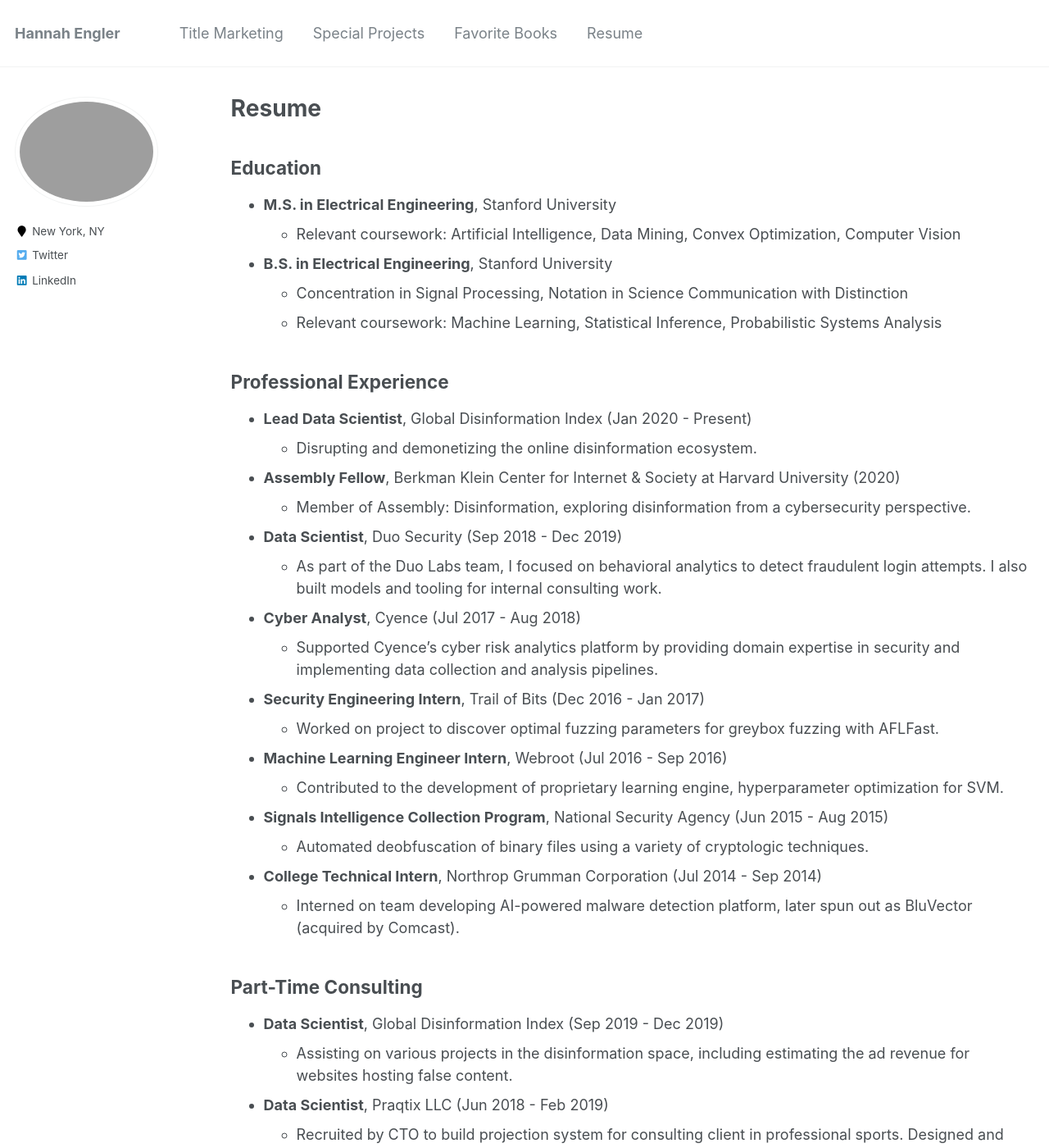
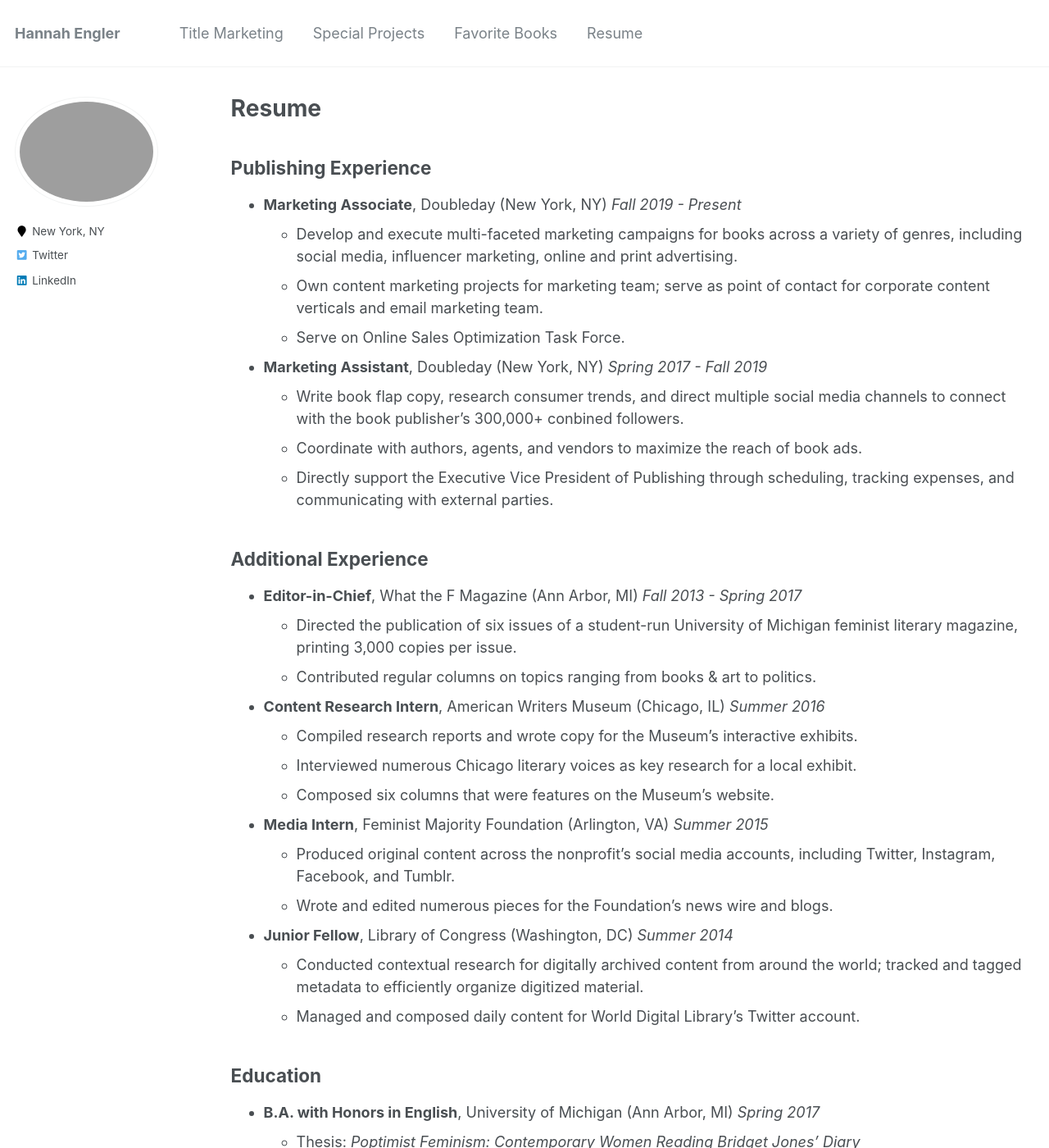
Before and after one commit to hannahmengler/hannahmengler.github.io, a Jekyll site: the page built from _pages/resume.md, in a window 1280 px wide and 1400 px high. Shown: the whole window at 82% size. Built offline with Jekyll 4.4.1, drawn with Linux system fonts in a browser that asks for light colours; some of the changed text lies outside the part shown.

Commit message:
Updated resume and renamed reading page

```diff
--- a/_pages/resume.md
+++ b/_pages/resume.md
@@ -9,58 +9,48 @@ redirect_from:
 
 {% include base_path %}
 
+
+## Publishing Experience
+
+* **Marketing Associate**, Doubleday (New York, NY) _Fall 2019 - Present_
+  * Develop and execute multi-faceted marketing campaigns for books across a variety of genres, including social media, influencer marketing, online and print advertising.
+  * Own content marketing projects for marketing team; serve as point of contact for corporate content verticals and email marketing team.
+  * Serve on Online Sales Optimization Task Force.
+
+* **Marketing Assistant**, Doubleday (New York, NY) _Spring 2017 - Fall 2019_
+  * Write book flap copy, research consumer trends, and direct multiple social media channels to connect with the book publisher's 300,000+ conbined followers.
+  * Coordinate with authors, agents, and vendors to maximize the reach of book ads.
+  * Directly support the Executive Vice President of Publishing through scheduling, tracking expenses, and communicating with external parties.
+
+## Additional Experience
+
+* **Editor-in-Chief**, What the F Magazine (Ann Arbor, MI) _Fall 2013 - Spring 2017_
+  * Directed the publication of six issues of a student-run University of Michigan feminist literary magazine, printing 3,000 copies per issue.
+  * Contributed regular columns on topics ranging from books & art to politics.
+
+* **Content Research Intern**, American Writers Museum (Chicago, IL) _Summer 2016_
+  * Compiled research reports and wrote copy for the Museum's interactive exhibits.
+  * Interviewed numerous Chicago literary voices as key research for a local exhibit.
+  * Composed six columns that were features on the Museum's website.
+
+* **Media Intern**, Feminist Majority Foundation (Arlington, VA) _Summer 2015_
+  * Produced original content across the nonprofit's social media accounts, including Twitter, Instagram, Facebook, and Tumblr.
+  * Wrote and edited numerous pieces for the Foundation's news wire and blogs.
+
+* **Junior Fellow**, Library of Congress (Washington, DC) _Summer 2014_
+  * Conducted contextual research for digitally archived content from around the world; tracked and tagged metadata to efficiently organize digitized material.
+  * Managed and composed daily content for World Digital Library's Twitter account.
+
 ## Education
 
-* **M.S. in Electrical Engineering**, Stanford University
-  * Relevant coursework: Artificial Intelligence, Data Mining, Convex Optimization, Computer Vision
-* **B.S. in Electrical Engineering**, Stanford University
-  * Concentration in Signal Processing, Notation in Science Communication with Distinction
-  * Relevant coursework: Machine Learning, Statistical Inference, Probabilistic Systems Analysis
+* **B.A. with Honors in English**, University of Michigan (Ann Arbor, MI) _Spring 2017_
+  * Thesis: _Poptimist Feminism: Contemporary Women Reading Bridget Jones' Diary_
+  * GPA: 3.6/4.0
 
-
-## Professional Experience
-
-* **Lead Data Scientist**, Global Disinformation Index (Jan 2020 - Present)
-  * Disrupting and demonetizing the online disinformation ecosystem.
-
-* **Assembly Fellow**, Berkman Klein Center for Internet & Society at Harvard University (2020)
-  * Member of Assembly: Disinformation, exploring disinformation from a cybersecurity perspective.
-
-* **Data Scientist**, Duo Security (Sep 2018 - Dec 2019)
-  * As part of the Duo Labs team, I focused on behavioral analytics to detect fraudulent login attempts. I also built models and tooling for internal consulting work.
-
-* **Cyber Analyst**, Cyence (Jul 2017 - Aug 2018)
-  * Supported Cyence’s cyber risk analytics platform by providing domain expertise in security and implementing data collection and analysis pipelines.
-
-* **Security Engineering Intern**, Trail of Bits (Dec 2016 - Jan 2017)
-  * Worked on project to discover optimal fuzzing parameters for greybox fuzzing with AFLFast.
-
-* **Machine Learning Engineer Intern**, Webroot (Jul 2016 - Sep 2016)
-  * Contributed to the development of proprietary learning engine, hyperparameter optimization for SVM.
-
-* **Signals Intelligence Collection Program**, National Security Agency (Jun 2015 - Aug 2015)
-  * Automated deobfuscation of binary files using a variety of cryptologic techniques.
-
-* **College Technical Intern**, Northrop Grumman Corporation (Jul 2014 - Sep 2014)
-  * Interned on team developing AI-powered malware detection platform, later spun out as BluVector (acquired by Comcast).
-
-## Part-Time Consulting
-
-* **Data Scientist**, Global Disinformation Index (Sep 2019 - Dec 2019)
-  * Assisting on various projects in the disinformation space, including estimating the ad revenue for websites hosting false content.
-
-* **Data Scientist**, Praqtix LLC (Jun 2018 - Feb 2019)
-  * Recruited by CTO to build projection system for consulting client in professional sports. Designed and implemented projection system that outperformed state-of-the-art methods in prospect evaluation based on prior seasons’ data.
 
 ## Skills
 
-* **Languages/Frameworks:** Python, R, Spark, SQL, MATLAB, C++, C
-* **Packages:** numpy, scipy, scikit-learn, Pandas, matplotlib, pytorch, pyspark
-
-## Projects & Volunteer Work
-
-* Co-maintainer of ScrAPD, a data platform to surface traffic fatality information and visualization
-* Multiple Narrative Disentanglement in David Foster Wallace’s Infinite Jest (NLP)
-* Simulation of Cancerous Genetic Mutations (with Information Systems Laboratory at Stanford)
-* Volunteer with Women in Security & Privacy and RSAC Student Scholars Program Committee
-* Assembly Fellow (2020), Notley Fellow (2019), Crowdstrike Foundation NextGen Scholar (2018), RSAC Security Scholar (2017), Advancing Women in Technology Scholarship (2016), Black Hat Student Scholar (2016)
+* French (professional working proficiency)
+* G Suite and Microsoft Office Suite
+* Social Media (Facebook, Instagram, Twitter, Snapchat, Pinterest)
+* Wordpress
```
Also changed, not shown: _pages/favorite-books.md (renamed from _pages/reading.md).
